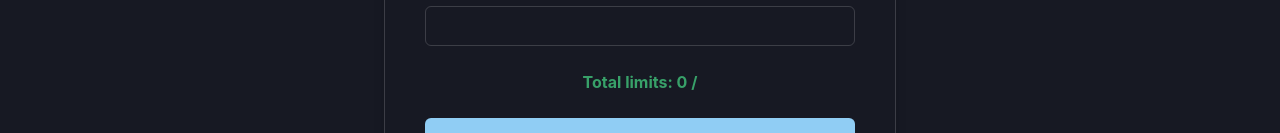
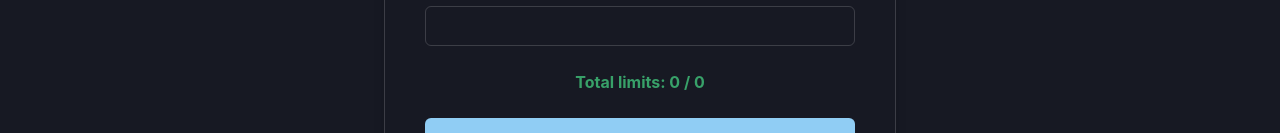
Before and after one commit to melvinsjostrand/Ekonomisk-Dashboard, a React (Vite) app in the folder Ekonomisk/: page /AddIncome in a window 1280 px wide. Shown: the part 819-952 px from the top of the page. Built offline with nearby package versions, Linux system fonts and the light colour scheme; no server answers.

Commit message:
Update MakeIncome.tsx

```diff
--- a/Ekonomisk/src/Componenets/Forms/MakeIncome.tsx
+++ b/Ekonomisk/src/Componenets/Forms/MakeIncome.tsx
@@ -27,7 +27,7 @@ const categories = [
 ];
 
 const MakeIncome = () => {
-  const [income, setIncome] = useState<number>("");
+  const [income, setIncome] = useState<number>(0);
 const [categoryLimits, setCategoryLimits] = useState<
   { userId: number; category: string; spendLimit: number }[]
 >(
```
